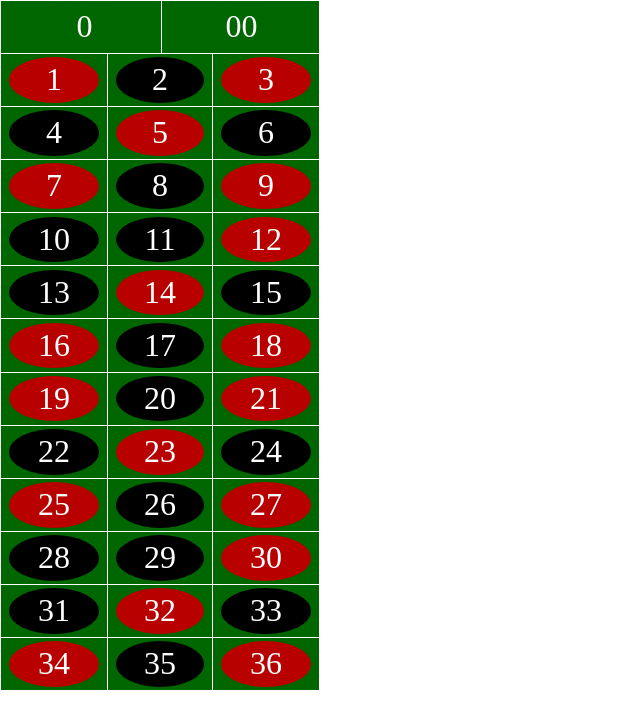
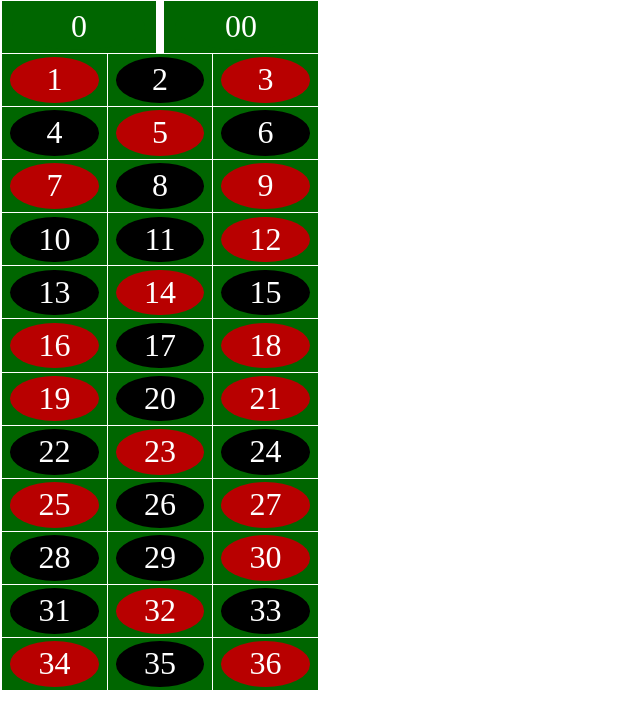
Before and after one commit to TimGraf/rouletteModelApp, a website: page app/index.html in a window 1280 px wide. Shown: the whole page, without its empty margins (0-640 px from the left). Drawn offline with nearby package versions, Linux system fonts and the light colour scheme; some packages are replaced by stand-ins of ours; files that its build step writes are made by us from their sources.

Commit message:
compromise for 0 and 00 cells

```diff
--- a/app/styles/main.css
+++ b/app/styles/main.css
@@ -17,23 +17,24 @@ body {
 .table-row {
   width: 10em;
   text-align: center;
-  background-color: #006600;
+  background-color: #ffffff;
   border-top: solid 0.05em #ffffff;
   border-left: solid 0.05em #ffffff;
   border-right: solid 0.05em #ffffff;
 }
 
 .table-cel {
+  background-color: #006600;
   display: inline-block;
   padding: 0.1em;
-  width: 3.31em;
+  width: 3.3em;
 }
 
 .table-cel-top {
+  background-color: #006600;
   display: inline-block;
   padding: 0.1em;
-  width: 4.84em;
-  margin-right: -0.2em;
+  width: 4.82em;
 }
 
 .green {
--- a/app/views/main.html
+++ b/app/views/main.html
@@ -1,6 +1,6 @@
 <div ng-controller="mainController">
   <div class="table-row">
-    <div class="table-cel-top border-right">
+    <div class="table-cel-top">
       <number value="0"></number>
     </div>
     <div class="table-cel-top">
```
